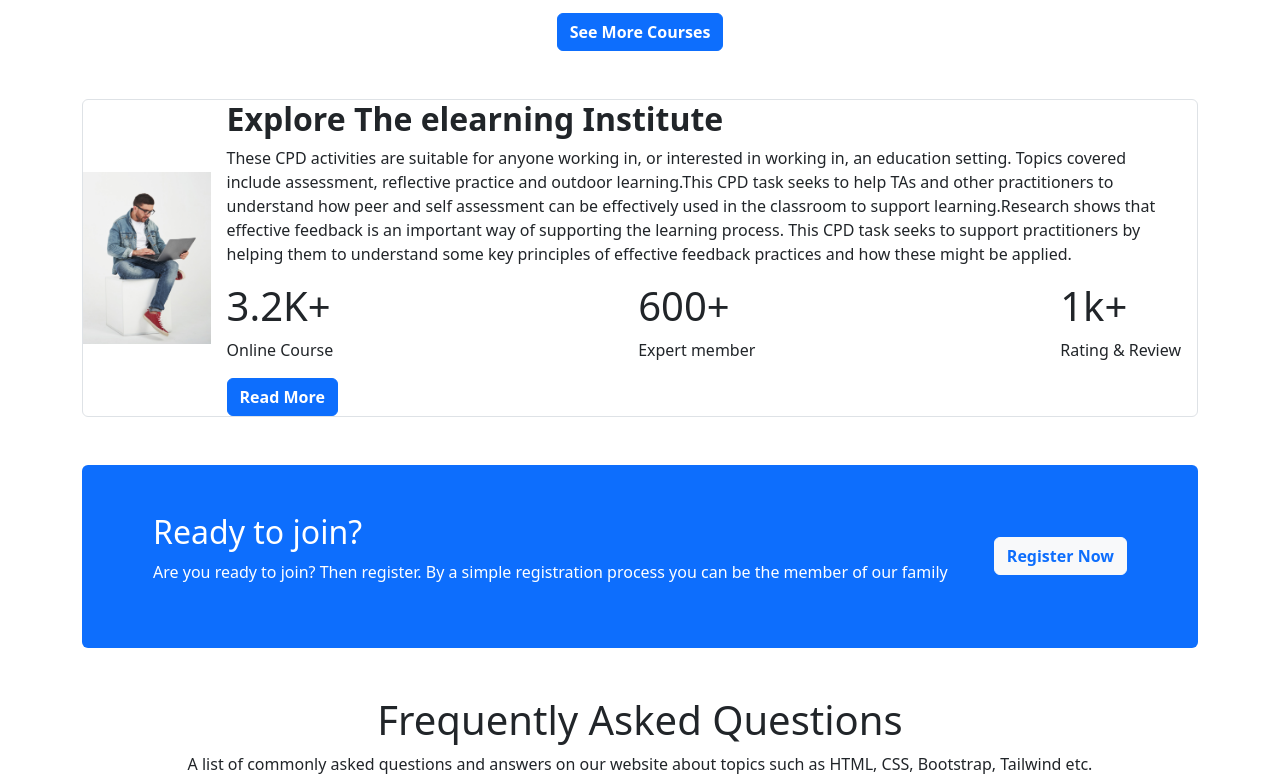
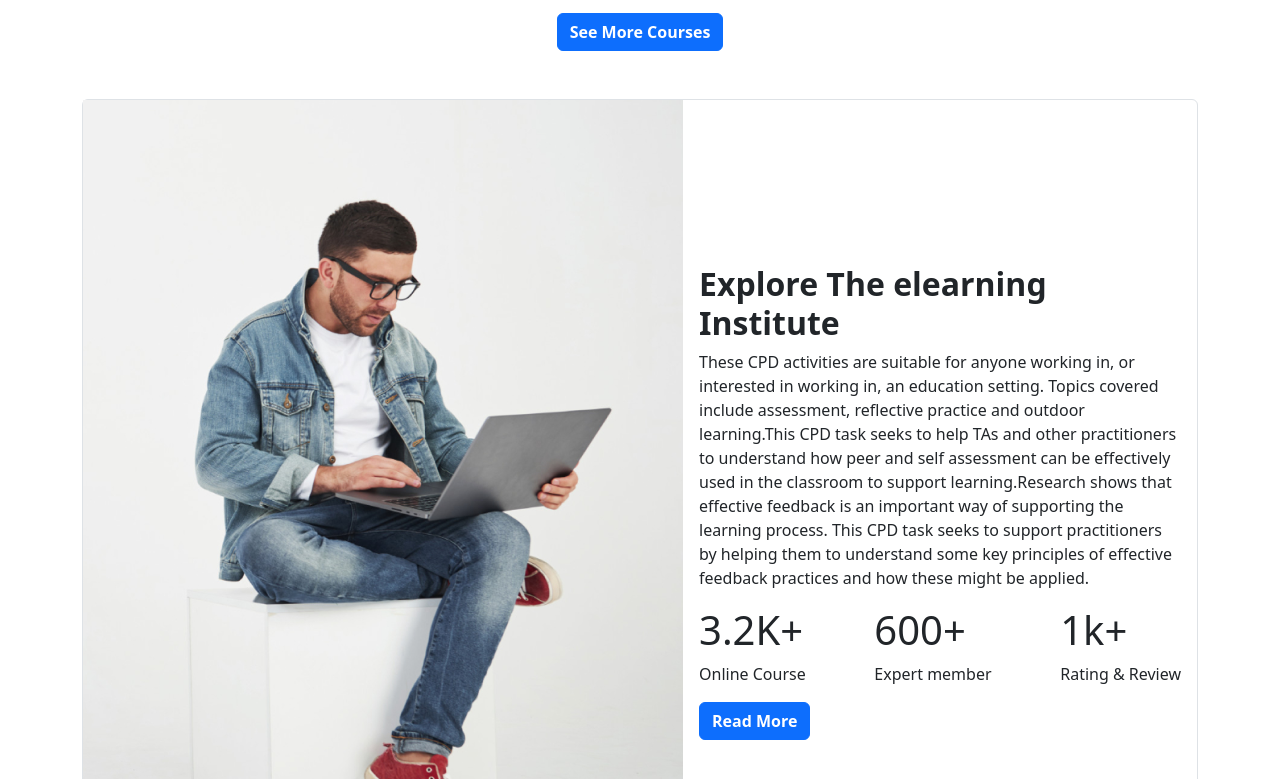
Before and after one commit to Iskedaheer/be-skilled, a plain HTML site: page index.html in a window 1280 px wide. Shown: the part 1395-2174 px from the top of the page. Drawn offline with nearby package versions, Linux system fonts and the light colour scheme.

Commit message:
responsive problem solved

```diff
--- a/index.html
+++ b/index.html
@@ -240,7 +240,7 @@
         <section class="container mb-5" id="deals">
             <div class="d-block d-lg-flex align-items-center border rounded">
                 <div class="w-40">
-                    <img class="w-100" src="img/working.png" alt="">
+                    <img src="img/working.png" alt="">
                 </div>
                 <div class="w-60 px-3">
                     <h2 class="fw-bold ">
```
